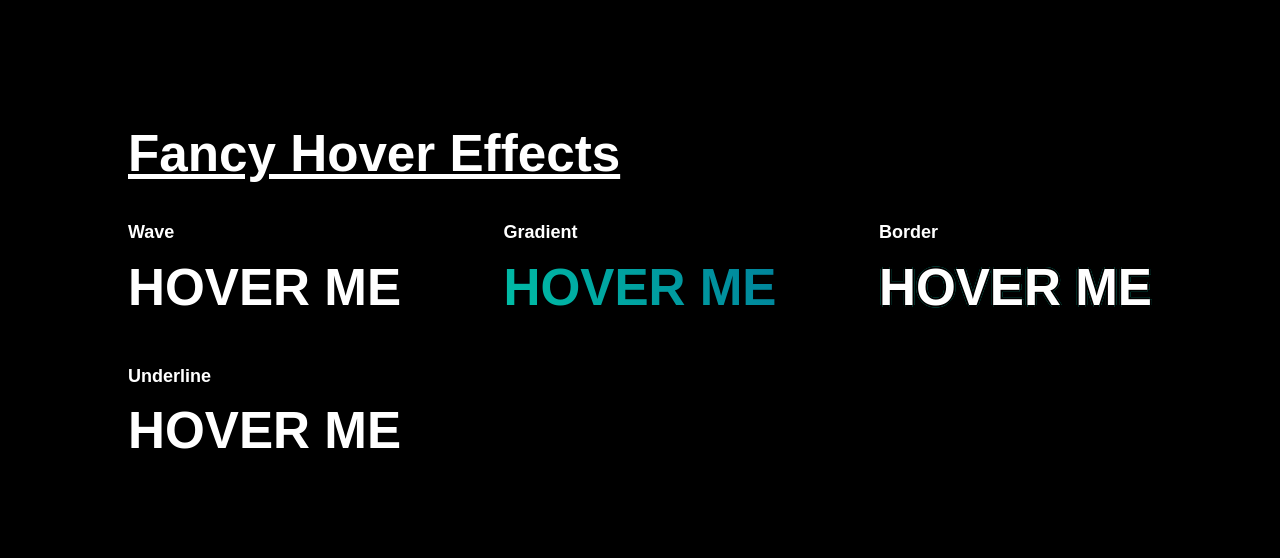
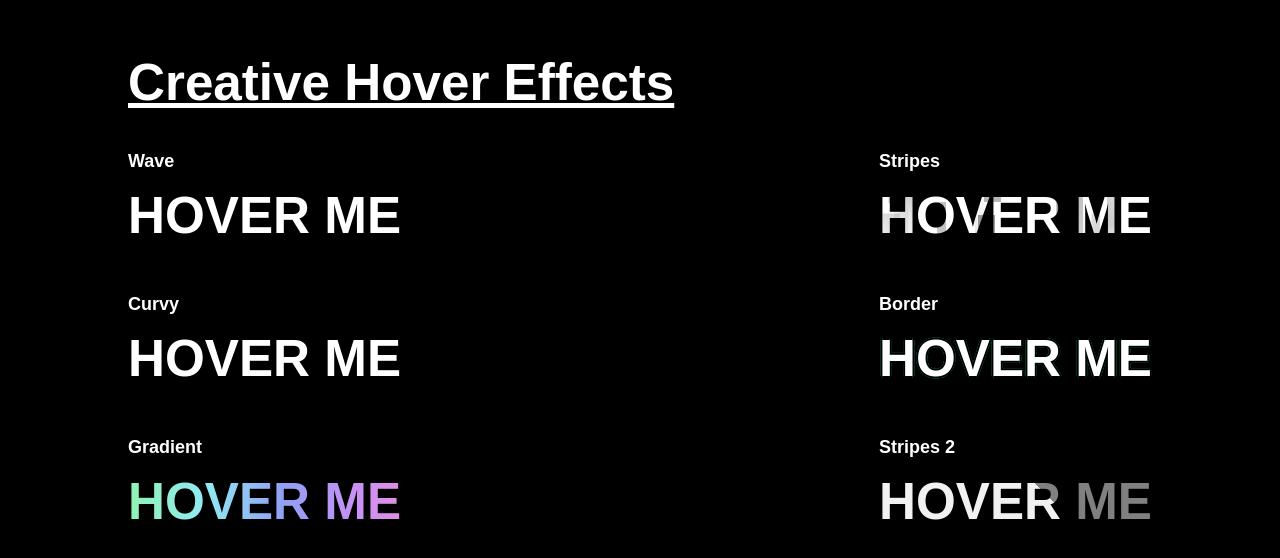
Before and after one commit to wwebdev/hover-effect-ideas, a website: page src/index.html in a window 1280 px wide. Shown: the part 82-640 px from the top of the page. Drawn offline with nearby package versions, Linux system fonts and the light colour scheme; files that its build step writes are made by us from their sources.

Commit message:
add some more hover effects

```diff
--- a/src/index.html
+++ b/src/index.html
@@ -8,22 +8,31 @@
   </head>
 
   <body>
-    <a href="https://github.com/wwebdev" target="_blank" rel="noopener" class="github-link">
+    <a href="https://github.com/wwebdev/hover-effect-ideas" target="_blank" rel="noopener" class="github-link">
       <span>Github</span>
       <svg xmlns="http://www.w3.org/2000/svg" width="24" height="24" viewBox="0 0 16 16"><path fillRule="evenodd" d="M8 0C3.58 0 0 3.58 0 8c0 3.54 2.29 6.53 5.47 7.59.4.07.55-.17.55-.38 0-.19-.01-.82-.01-1.49-2.01.37-2.53-.49-2.69-.94-.09-.23-.48-.94-.82-1.13-.28-.15-.68-.52-.01-.53.63-.01 1.08.58 1.23.82.72 1.21 1.87.87 2.33.66.07-.52.28-.87.51-1.07-1.78-.2-3.64-.89-3.64-3.95 0-.87.31-1.59.82-2.15-.08-.2-.36-1.02.08-2.12 0 0 .67-.21 2.2.82.64-.18 1.32-.27 2-.27.68 0 1.36.09 2 .27 1.53-1.04 2.2-.82 2.2-.82.44 1.1.16 1.92.08 2.12.51.56.82 1.27.82 2.15 0 3.07-1.87 3.75-3.65 3.95.29.25.54.73.54 1.48 0 1.07-.01 1.93-.01 2.2 0 .21.15.46.55.38A8.013 8.013 0 0016 8c0-4.42-3.58-8-8-8z"></path></svg>
     </a>
     <div class="center full-sized">
-      <h1>Fancy Hover Effects</h1>
+      <h1>Creative Hover Effects</h1>
 
       <section class="demos">
         <div class="demo">
           <h2>Wave</h2>
           <a href="#" class="wave">HOVER ME</a>
         </div>
+
         <div class="demo">
-          <h2>Gradient</h2>
-          <a href="#" class="gradient">HOVER ME</a>
+          <h2>Stripes</h2>
+          <a href="#" class="stripes">HOVER ME</a>
         </div>
+      </section>
+
+      <section class="demos">
+        <div class="demo">
+          <h2>Curvy</h2>
+          <a href="#" class="curvy">HOVER ME</a>
+        </div>
+
         <div class="demo">
           <h2>Border</h2>
           <a href="#" class="text-border">HOVER ME</a>
@@ -32,8 +41,13 @@
 
       <section class="demos">
         <div class="demo">
-          <h2>Underline</h2>
-          <a href="#" class="underline">HOVER ME</a>
+          <h2>Gradient</h2>
+          <a href="#" class="gradient">HOVER ME</a>
+        </div>
+
+        <div class="demo">
+          <h2>Stripes 2</h2>
+          <a href="#" class="stripes2">HOVER ME</a>
         </div>
       </section>
     </div>
--- /dev/null
+++ b/src/scss/_curvy.scss
@@ -0,0 +1,26 @@
+$curvyColor: rgba(0,0,0,.5);
+
+.curvy {
+  background: radial-gradient(circle at 100% 50%, transparent 20%, $curvyColor 21%, $curvyColor 34%, transparent 35%, transparent),
+    radial-gradient(circle at 0% 50%, transparent 20%, $curvyColor 21%, $curvyColor 34%, transparent 35%, transparent) 0 -50px;
+  background-color: #fff;
+  background-size: 75px 100px;
+  background-clip: text;
+  background-repeat: repeat-x;
+  background-position-y: -$fontSize;
+  transition: background-position-y 0.6s ease;
+  color: transparent;
+  animation: curvyAnimation 3s linear infinite;
+  animation-play-state: paused;
+
+  &:hover {
+    animation-play-state: running;
+    background-position-y: 0%, -50px;
+  }
+
+  @keyframes curvyAnimation {
+    100% {
+      background-position-x: 150%;
+    }
+  }
+}
--- a/src/scss/_global.scss
+++ b/src/scss/_global.scss
@@ -57,6 +57,7 @@ a {
     color: #fff;
     font-size: $fontSize;
     font-weight: bold;
+    text-decoration: none;
 }
 
 .demos {
--- a/src/scss/_gradient.scss
+++ b/src/scss/_gradient.scss
@@ -1,4 +1,4 @@
-$gradientBg: rgba(0, 0, 0, 0) $gradient repeat scroll 0% 0% / 200% 200%;
+$gradientBg: rgba(0, 0, 0, 0) linear-gradient(90deg, hsl(141,81%,76%),hsl(186,81%,76%),hsl(231,81%,76%),hsl(276,81%,76%),hsl(321,81%,76%),hsl(6,81%,76%),hsl(51,81%,76%),hsl(96,81%,76%)) repeat scroll 0% 0% / 200% 200%;
 
 @keyframes GradientAnimation {
   0% { background-position: 0% 50% }
--- /dev/null
+++ b/src/scss/_stripes.scss
@@ -0,0 +1,20 @@
+.stripes {
+  position: relative;
+  color: transparent;
+  background: url("/images/stripes.png") repeat #fff;
+  background-size: 100%;
+  background-position: 0%;
+  background-clip: text;
+  animation: stripe2Animation 3s linear infinite;
+  animation-play-state: paused;
+
+  &:hover {
+    animation-play-state: running;
+  }
+
+  @keyframes stripe2Animation {
+    100% {
+      background-position-y: -200%;
+    }
+  }
+}
--- /dev/null
+++ b/src/scss/_stripes2.scss
@@ -0,0 +1,24 @@
+$stripeOneColor: rgb(241, 241, 241);
+$stripeTwoColor: rgb(128, 128, 128);
+$stripeThreeColor: rgb(190, 190, 190);
+
+.stripes2 {
+  position: relative;
+  color: transparent;
+  background-image: repeating-linear-gradient(45deg, $stripeOneColor 0px, $stripeOneColor 144px, $stripeTwoColor 144px, $stripeTwoColor 288px, $stripeThreeColor 288px, $stripeThreeColor 432px);
+  background-size: 250%;
+  background-position: 0%;
+  background-clip: text;
+  animation: stripeAnimation 3s linear infinite;
+  animation-play-state: paused;
+
+  &:hover {
+    animation-play-state: running;
+  }
+
+  @keyframes stripeAnimation {
+    100% {
+      background-position: 165%;
+    }
+  }
+}
--- a/src/scss/_textBorder.scss
+++ b/src/scss/_textBorder.scss
@@ -1,5 +1,4 @@
 .text-border {
-  text-decoration: none;
   animation-duration: 0.35s;
   animation-fill-mode: forwards;
 }
--- a/src/scss/_underline.scss
+++ /dev/null
@@ -1,22 +0,0 @@
-
-.underline {
-  position: relative;
-  text-decoration: none;
-  z-index: 1;
-
-  &:hover::after{
-    width: 100%;
-  }
-}
-
-.underline::after {
-  content: "";
-  position: absolute;
-  bottom: 5%;
-  left: 0px;
-  height: 10%;
-  background: $gradientBg;
-  z-index: 0;
-  width: 0%;
-  transition: width 0.5s ease;
-}
--- a/src/scss/_wave.scss
+++ b/src/scss/_wave.scss
@@ -5,8 +5,7 @@
   background-size: 200% 100%;
   background-position-x: 0;
   background-position-y: $fontSize;
-  text-decoration: none;
-  transition: background-position-y 1s ease;
+  transition: background-position-y 0.6s ease;
   animation: waveAnimation 4s infinite linear;
   animation-play-state: paused;
 
--- a/src/scss/index.scss
+++ b/src/scss/index.scss
@@ -4,4 +4,6 @@
 @import 'wave.scss';
 @import 'gradient.scss';
 @import 'textBorder.scss';
-@import 'underline.scss';
+@import 'curvy.scss';
+@import 'stripes.scss';
+@import 'stripes2.scss';
```
Also changed, not shown: src/images/stripes.png (added).
